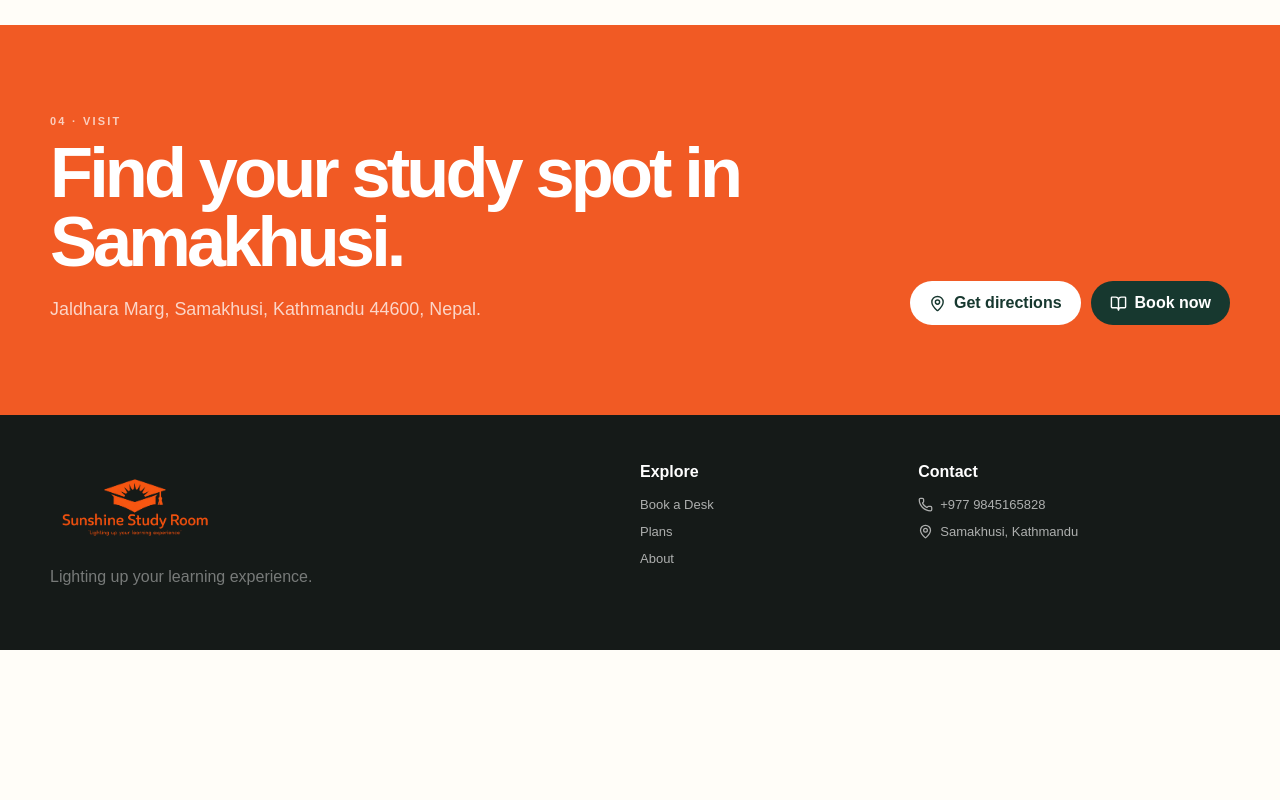
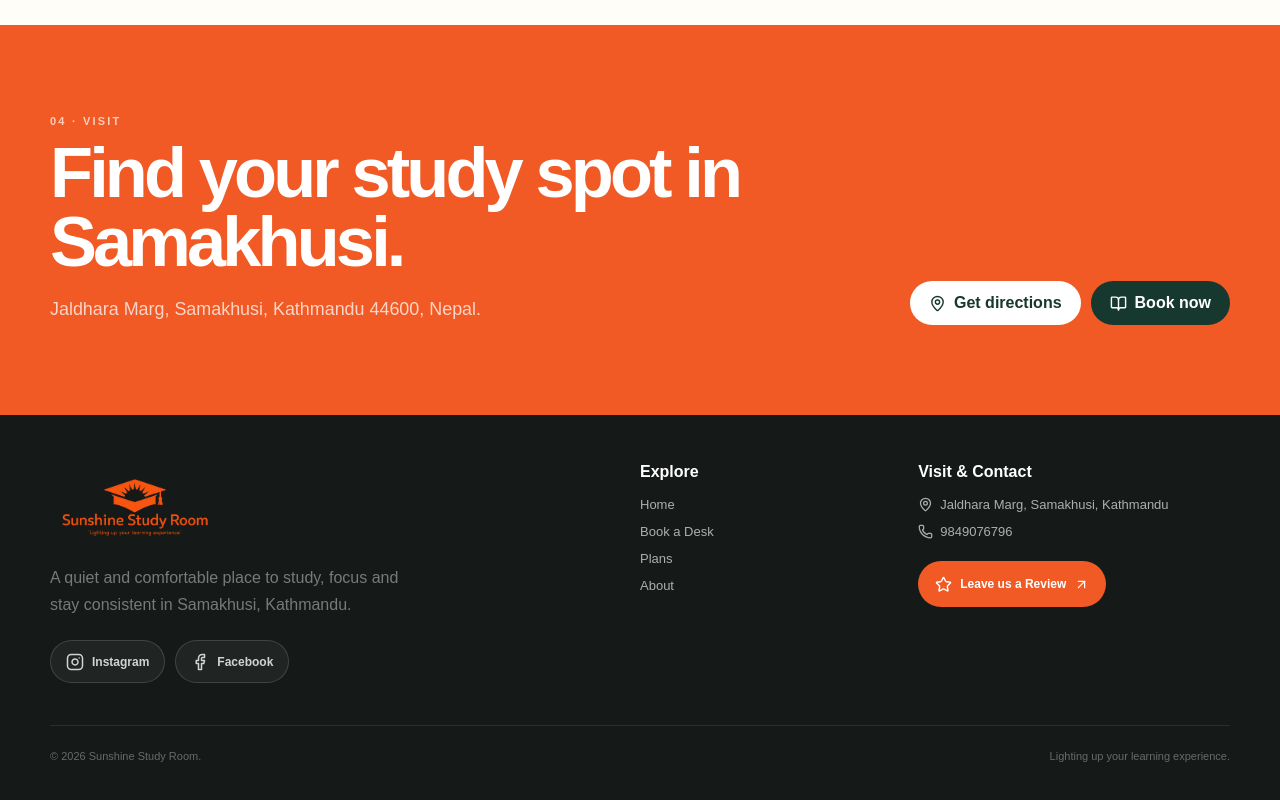
Before and after one commit to NibbsMate/sunshine-study-room-website, a Next.js app: page / in a window 1280 px wide. Shown: the part 3331-4131 px from the top of the page. Before the commit the page ends 3981 px from the top, so only its background shows below. Built offline with nearby package versions, Linux system fonts and the light colour scheme.

Commit message:
Fix booking start and end date fields

```diff
--- a/app/globals.css
+++ b/app/globals.css
@@ -2943,3 +2943,176 @@ a {
     font-size: 27px;
   }
 }
+/* =====================================================
+   FOOTER SOCIALS + REVIEW BUTTON
+===================================================== */
+
+.footer-brand {
+  min-width: 0;
+}
+
+.footer-brand p {
+  max-width: 360px;
+  line-height: 1.7;
+}
+
+.footer-socials {
+  margin-top: 22px;
+
+  display: flex;
+  flex-wrap: wrap;
+
+  gap: 10px;
+}
+
+.footer-social-button {
+  min-height: 43px;
+
+  padding: 0 15px;
+
+  display: inline-flex !important;
+
+  align-items: center !important;
+  justify-content: center;
+
+  gap: 8px !important;
+
+  border: 1px solid rgba(255, 255, 255, 0.14);
+
+  border-radius: 999px;
+
+  background: rgba(255, 255, 255, 0.05);
+
+  color: rgba(255, 255, 255, 0.8) !important;
+
+  font-size: 12px !important;
+
+  font-weight: 800;
+
+  transition:
+    transform 0.25s ease,
+    background-color 0.25s ease,
+    border-color 0.25s ease,
+    color 0.25s ease !important;
+}
+
+.footer-social-button:hover {
+  transform: translateY(-3px) !important;
+
+  background: rgba(255, 255, 255, 0.1);
+
+  border-color: rgba(255, 255, 255, 0.3);
+
+  color: white !important;
+}
+
+/* =====================================================
+   REVIEW BUTTON
+===================================================== */
+
+.footer-review-button {
+  width: fit-content;
+
+  min-height: 46px;
+
+  margin-top: 10px;
+
+  padding: 0 17px;
+
+  display: inline-flex !important;
+
+  align-items: center !important;
+  justify-content: center;
+
+  gap: 8px !important;
+
+  border-radius: 999px;
+
+  background: var(--orange);
+
+  color: white !important;
+
+  font-size: 12px !important;
+
+  font-weight: 900;
+
+  white-space: nowrap;
+
+  transition:
+    transform 0.25s ease,
+    background-color 0.25s ease,
+    box-shadow 0.25s ease !important;
+}
+
+.footer-review-button:hover {
+  transform: translateY(-3px) !important;
+
+  background: var(--orange-dark);
+
+  color: white !important;
+
+  box-shadow: 0 12px 26px rgba(241, 90, 36, 0.24);
+}
+
+/* =====================================================
+   FOOTER BOTTOM
+===================================================== */
+
+.footer-bottom {
+  margin-top: 42px;
+
+  padding-top: 24px;
+
+  display: flex;
+
+  align-items: center;
+  justify-content: space-between;
+
+  gap: 20px;
+
+  border-top: 1px solid rgba(255, 255, 255, 0.09);
+
+  color: rgba(255, 255, 255, 0.35);
+
+  font-size: 11px;
+}
+
+/* =====================================================
+   FOOTER MOBILE
+===================================================== */
+
+@media (max-width: 700px) {
+  .footer-socials {
+    width: 100%;
+  }
+
+  .footer-social-button {
+    flex: 1 1 130px;
+  }
+
+  .footer-review-button {
+    width: 100%;
+
+    min-height: 48px;
+  }
+
+  .footer-bottom {
+    align-items: flex-start;
+
+    flex-direction: column;
+
+    gap: 8px;
+  }
+}
+
+@media (max-width: 420px) {
+  .footer-socials {
+    flex-direction: column;
+  }
+
+  .footer-social-button {
+    width: 100%;
+
+    flex: none;
+  }
+}
--- a/app/layout.tsx
+++ b/app/layout.tsx
@@ -1,10 +1,12 @@
 import type { Metadata, Viewport } from "next";
+
 import "./globals.css";
 
 export const metadata: Metadata = {
-  title: "Sunshine Study Room | Study Better in Samakhusi",
+  title: "Sunshine Study Room | Samakhusi, Kathmandu",
+
   description:
-    "Sunshine Study Room in Samakhusi, Kathmandu. Book one of 25 study desks and choose a weekly, monthly, six-month or yearly plan.",
+    "Sunshine Study Room offers a quiet and comfortable study environment in Samakhusi, Kathmandu with flexible daily, weekly, monthly and long-term membership plans.",
 };
 
 export const viewport: Viewport = {
@@ -21,7 +23,7 @@ export default function RootLayout({
   children: React.ReactNode;
 }>) {
   return (
-    <html lang="en" suppressHydrationWarning>
+    <html lang="en" suppressHydrationWarning data-scroll-behavior="smooth">
       <body suppressHydrationWarning>{children}</body>
     </html>
   );
--- a/components/Footer.tsx
+++ b/components/Footer.tsx
@@ -1,17 +1,43 @@
 import Image from "next/image";
 import Link from "next/link";
-import { MapPin, Phone } from "lucide-react";
 
-const PHONE_DISPLAY = "+977 9845165828";
-const PHONE_LINK = "tel:+9779845165828";
-const MAP_LINK =
-  "https://www.google.com/maps/search/?api=1&query=Sunshine+Study+Room+Jaldhara+Marg+Kathmandu";
+import {
+  ArrowUpRight,
+  Facebook,
+  Instagram,
+  MapPin,
+  Phone,
+  Star,
+} from "lucide-react";
+
+const INSTAGRAM_URL = "https://www.instagram.com/sunshine_study_room/";
+
+const FACEBOOK_URL = "https://www.facebook.com/sunshinestudyroom";
+
+const PHONE_NUMBER = "9849076796";
+
+const PHONE_LINK = "tel:+9779849076796";
+
+/*
+  Direct Google review link for
+  Sunshine Study Room.
+*/
+const GOOGLE_REVIEW_URL =
+  "https://search.google.com/local/writereview?placeid=ChIJBxwweTMZ6zkR5GzVgkfuwPs";
+
+const GOOGLE_MAPS_URL =
+  "https://www.google.com/maps/place/Sunshine+Study+Room/@27.734102,85.3195677,17z";
 
 export default function Footer() {
   return (
     <footer className="footer">
       <div className="shell footer-grid">
-        <div>
+        {/* =========================================
+            BRAND
+        ========================================= */}
+
+        <div className="footer-brand">
+          <Link href="/" aria-label="Sunshine Study Room home">
             <Image
               src="/images/sunshine-logo.png"
               alt="Sunshine Study Room"
@@ -20,23 +46,102 @@ export default function Footer() {
               className="footer-logo"
               unoptimized
             />
-          <p>Lighting up your learning experience.</p>
+          </Link>
+
+          <p>
+            A quiet and comfortable place to study, focus and stay consistent in
+            Samakhusi, Kathmandu.
+          </p>
+
+          {/* SOCIALS */}
+
+          <div className="footer-socials">
+            <a
+              href={INSTAGRAM_URL}
+              target="_blank"
+              rel="noopener noreferrer"
+              className="footer-social-button"
+              aria-label="Sunshine Study Room Instagram"
+            >
+              <Instagram size={18} />
+
+              <span>Instagram</span>
+            </a>
+
+            <a
+              href={FACEBOOK_URL}
+              target="_blank"
+              rel="noopener noreferrer"
+              className="footer-social-button"
+              aria-label="Sunshine Study Room Facebook"
+            >
+              <Facebook size={18} />
+
+              <span>Facebook</span>
+            </a>
+          </div>
         </div>
 
-        <div>
+        {/* =========================================
+            NAVIGATION
+        ========================================= */}
+
+        <div className="footer-links">
           <strong>Explore</strong>
+
+          <Link href="/">Home</Link>
+
           <Link href="/book">Book a Desk</Link>
+
           <Link href="/plans">Plans</Link>
+
           <Link href="/about">About</Link>
         </div>
 
-        <div>
-          <strong>Contact</strong>
-          <a href={PHONE_LINK}><Phone size={15} /> {PHONE_DISPLAY}</a>
-          <a href={MAP_LINK} target="_blank" rel="noreferrer">
-            <MapPin size={15} /> Samakhusi, Kathmandu
+        {/* =========================================
+            CONTACT
+        ========================================= */}
+
+        <div className="footer-contact">
+          <strong>Visit & Contact</strong>
+
+          <a href={GOOGLE_MAPS_URL} target="_blank" rel="noopener noreferrer">
+            <MapPin size={15} />
+
+            <span>Jaldhara Marg, Samakhusi, Kathmandu</span>
+          </a>
+
+          <a href={PHONE_LINK}>
+            <Phone size={15} />
+
+            <span>{PHONE_NUMBER}</span>
+          </a>
+
+          {/* GOOGLE REVIEW */}
+
+          <a
+            href={GOOGLE_REVIEW_URL}
+            target="_blank"
+            rel="noopener noreferrer"
+            className="footer-review-button"
+          >
+            <Star size={17} />
+
+            <span>Leave us a Review</span>
+
+            <ArrowUpRight size={15} />
           </a>
         </div>
+      </div>
+
+      {/* =========================================
+          BOTTOM BAR
+      ========================================= */}
+
+      <div className="shell footer-bottom">
+        <span>© {new Date().getFullYear()} Sunshine Study Room.</span>
+
+        <span>Lighting up your learning experience.</span>
       </div>
     </footer>
   );
--- a/next.config.ts
+++ b/next.config.ts
@@ -1,5 +1,9 @@
 import type { NextConfig } from "next";
 
-const nextConfig: NextConfig = {};
+const nextConfig: NextConfig = {
+  turbopack: {
+    root: process.cwd(),
+  },
+};
 
 export default nextConfig;
```
Lines whose indentation alone changed are shown as unchanged.
